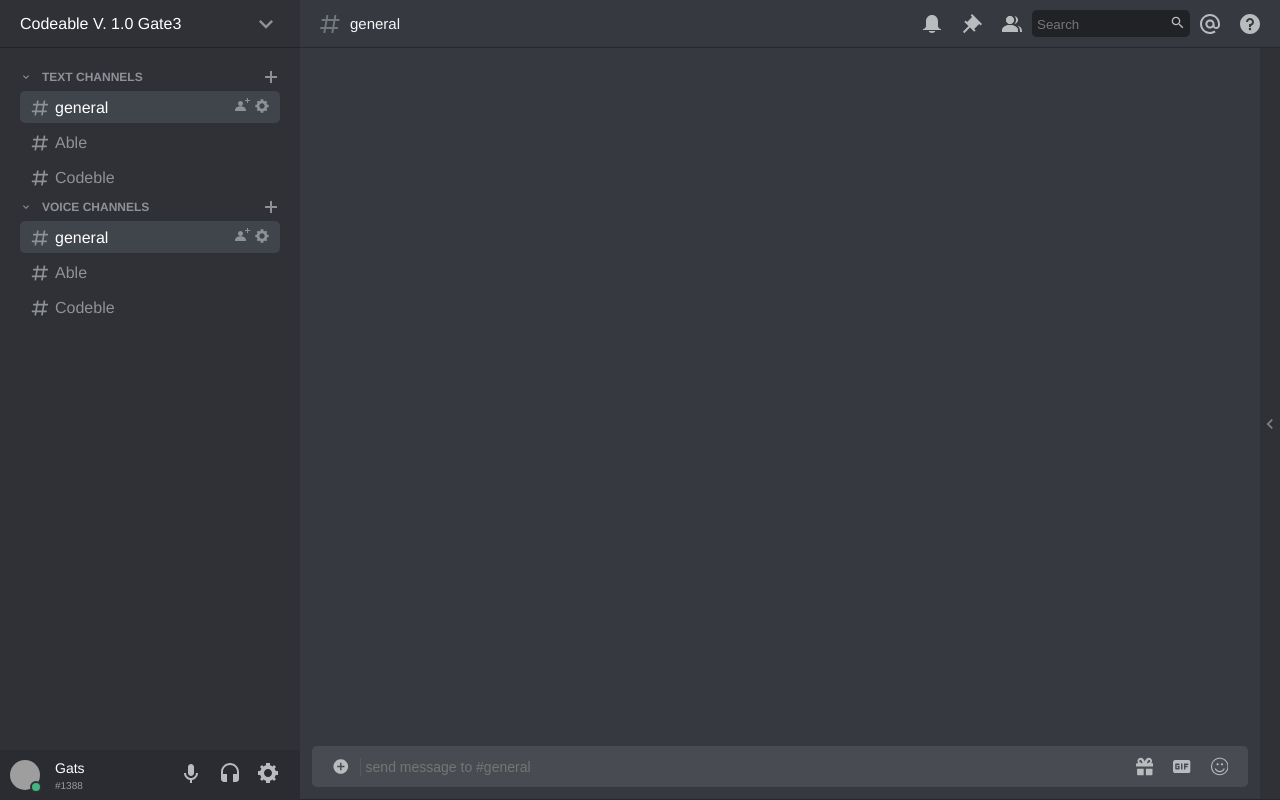
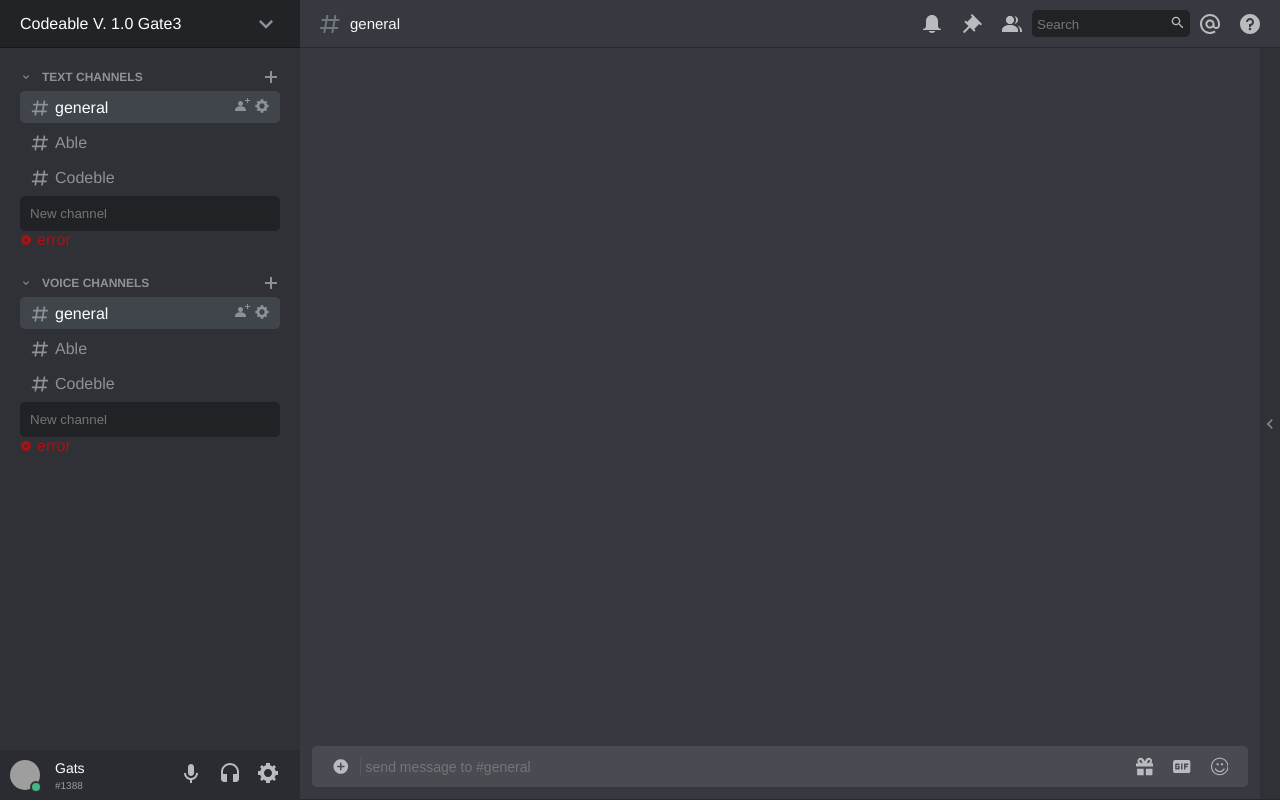
Before and after one commit to Linzeur/js-discord-clon, a website: page public/index.html in a window 1280 px wide. Drawn offline with Linux system fonts and the light colour scheme; grey boxes are pictures that could not be loaded.

Commit message:
Refactor input add new channel

```diff
--- a/public/assets/css/style.css
+++ b/public/assets/css/style.css
@@ -30,7 +30,6 @@ body {
 }
 
 .app-name {
-  cursor: pointer;
   display: flex;
   flex-direction: row;
   align-items: center;
@@ -40,6 +39,11 @@ body {
   font-weight: 500;
   border-bottom: 1px solid rgba(0, 0, 0, 0.3);
   background-color: #2f3136;
+}
+
+.app-name:hover {
+  cursor: pointer;
+  background-color: #222327;
 }
 
 .app-name svg {
@@ -57,13 +61,14 @@ body {
 
 .container-channels {
   color: #8e9297;
-  padding: 20px;
+  padding: 0 20px 20px 20px;
 }
 
 .channel-header-list {
   display: flex;
   justify-content: space-between;
   align-items: center;
+  padding-top: 20px;
 }
 
 .header-name {
@@ -172,6 +177,40 @@ body {
   fill: #dcddde;
 }
 
+#addChannelForm {
+  padding: 5px;
+  font-size: 15px;
+  border-radius: 5px;
+  background-color: #202225;
+}
+
+#add-channel {
+  border: none;
+  border-radius: 5px;
+  padding: 5px;
+  color: #b9bbbe;
+  background-color: #202225;
+}
+
+#add-channel:focus {
+  outline: none;
+}
+
+#channelError {
+  display: flex;
+  justify-content: flex-start;
+  align-items: center;
+  color: rgb(170, 18, 18);
+}
+
+#channelError svg {
+  fill: rgb(170, 18, 18);
+  width: 12px;
+  height: 12px;
+  margin-right: 5px;
+  transform: rotate(45deg);
+}
+
 /* .text_channels {
   display: flex;
   flex-direction: row;
@@ -199,7 +238,7 @@ body {
   color: #8e9297;
 } */
 
-#addChannelForm {
+/* #addChannelForm {
   margin: 0px auto;
   display: flex;
   flex-direction: row;
@@ -212,13 +251,13 @@ body {
   border-radius: 5px;
   border: none;
   height: 65%;
-}
+} */
 
-.add_button {
+/* .add_button {
   border-radius: 5px;
   border: none;
   height: 70%;
-}
+} */
 
 .container-block-user {
   display: flex;
--- a/public/index.html
+++ b/public/index.html
@@ -150,12 +150,15 @@
                   <svg><use xlink:href="#setting"></svg>
                 </div>
               </li>
+              <form id="addChannelForm">
+                <label for="add-channel" aria-label="add new channel"></label>
+                <input id="add-channel" type="text" name="newChannelName" placeholder="New channel"/>
+              </form>
+              <span id="channelError">
+                <svg><use xlink:href="#plus-circle"></svg>
+                error
+              </span>
             </ul>
-            <!-- <form id="addChannelForm">
-              <label for="add-channel" aria-label="add new channel"></label>
-              <input id="add-channel" type="text" name="newChannelName" placeholder="  New channel"/>
-            </form>
-            <span id="channelError"></span> -->
           </div>
           <div class="channel-header-list">
             <div class="header-name">
@@ -196,12 +199,15 @@
                   <svg><use xlink:href="#setting"></svg>
                 </div>
               </li>
+              <form id="addChannelForm">
+                <label for="add-channel" aria-label="add new channel"></label>
+                <input id="add-channel" type="text" name="newChannelName" placeholder="New channel"/>
+              </form>
+              <span id="channelError">
+                <svg><use xlink:href="#plus-circle"></svg>
+                error
+              </span>
             </ul>
-              <!-- <form id="addChannelForm">
-                <label for="add-channel" aria-label="add new channel"></label>
-                <input id="add-channel" type="text" name="newChannelName" placeholder="  New channel"/>
-              </form>
-              <span id="channelError">error</span> -->
           </div>
         </div>
       </div>
```
Lines whose indentation alone changed are shown as unchanged.
